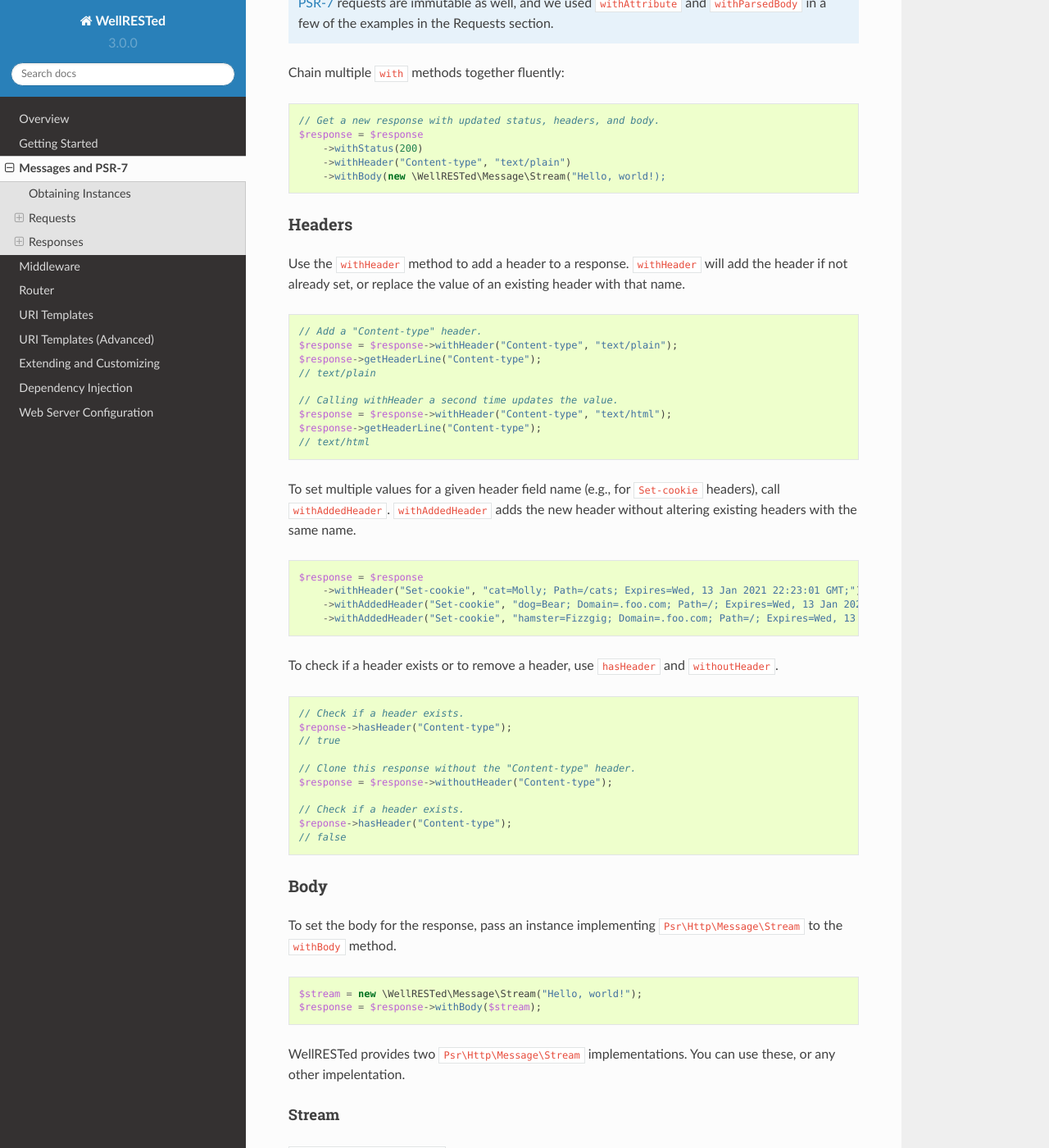
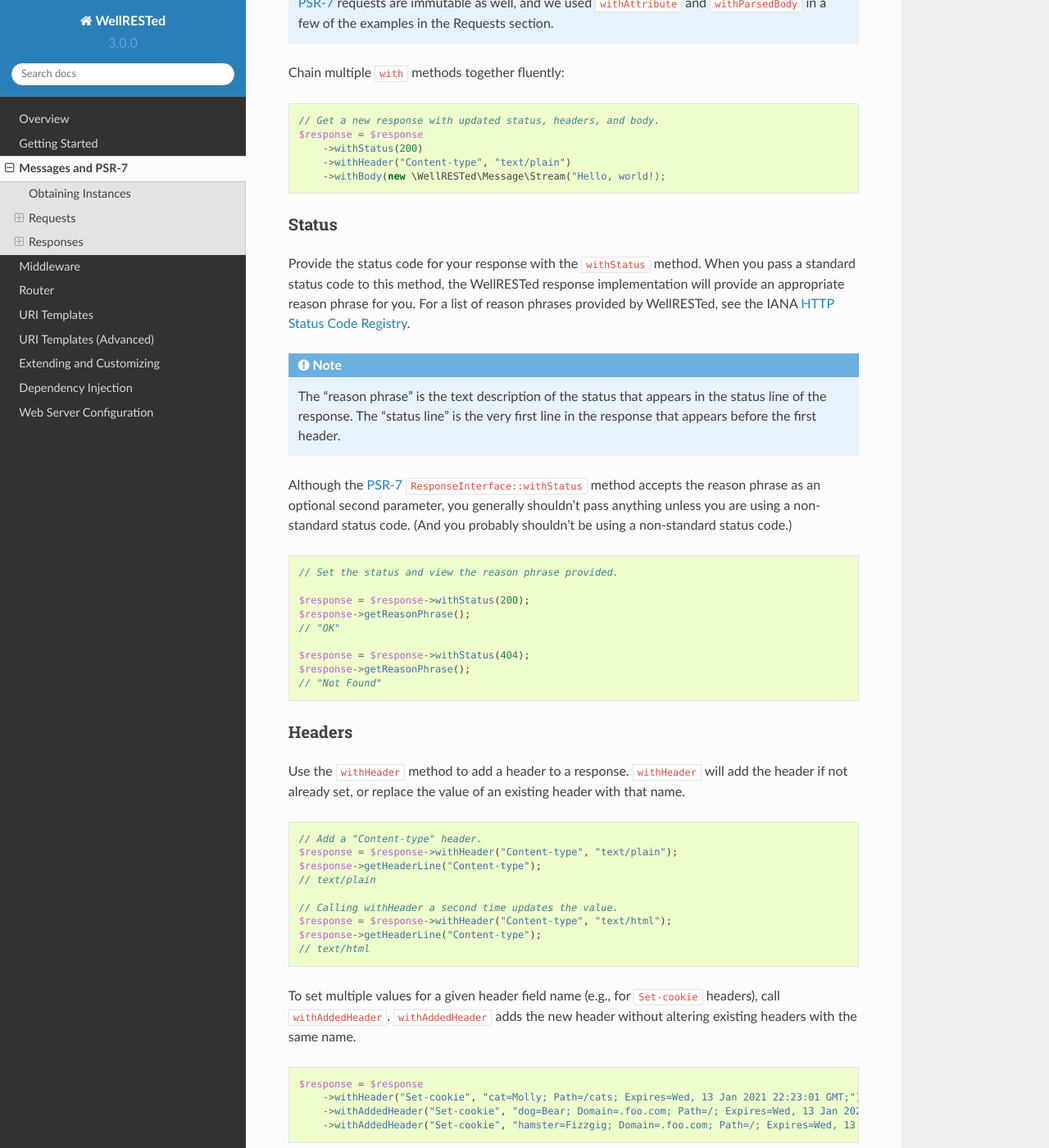
Before and after one commit to wellrestedphp/wellrested, a Sphinx documentation site: the page built from docs/source/messages.rst, in a window 1280 px wide and 1400 px high, scrolled down 7589 px. Shown: the whole window at 82% size. Built offline with Sphinx 7.4.7 and the Read the Docs theme 2.0.0, drawn with Linux system fonts in a browser that asks for light colours.

Commit message:
Update docs for messages to include section on response status codes.

```diff
--- a/docs/source/messages.rst
+++ b/docs/source/messages.rst
@@ -365,6 +365,30 @@ Chain multiple ``with`` methods together fluently:
         ->withHeader("Content-type", "text/plain")
         ->withBody(new \WellRESTed\Message\Stream("Hello, world!);
 
+Status
+^^^^^^
+
+Provide the status code for your response with the ``withStatus`` method. When you pass a standard status code to this method, the WellRESTed response implementation will provide an appropriate reason phrase for you. For a list of reason phrases provided by WellRESTed, see the IANA `HTTP Status Code Registry`_.
+
+.. note::
+
+    The "reason phrase" is the text description of the status that appears in the status line of the response. The "status line" is the very first line in the response that appears before the first header.
+
+
+Although the PSR-7_ ``ResponseInterface::withStatus`` method accepts the reason phrase as an optional second parameter, you generally shouldn't pass anything unless you are using a non-standard status code. (And you probably shouldn't be using a non-standard status code.)
+
+.. code-block:: php
+
+    // Set the status and view the reason phrase provided.
+
+    $response = $response->withStatus(200);
+    $response->getReasonPhrase();
+    // "OK"
+
+    $response = $response->withStatus(404);
+    $response->getReasonPhrase();
+    // "Not Found"
+
 Headers
 ^^^^^^^
 
@@ -490,6 +514,7 @@ Each PSR-7_ message MUST have a body, so there's no ``withoutBody`` method. You
 
     }
 
+.. _HTTP Status Code Registry: http://www.iana.org/assignments/http-status-codes/http-status-codes.xhtml
 .. _PSR-7: http://www.php-fig.org/psr/psr-7/
 .. _Getting Started: getting-started.html
 .. _Middleware: middleware.html
```
Also changed, not shown: other parts of docs/source/messages.rst (+2 -2 lines).
